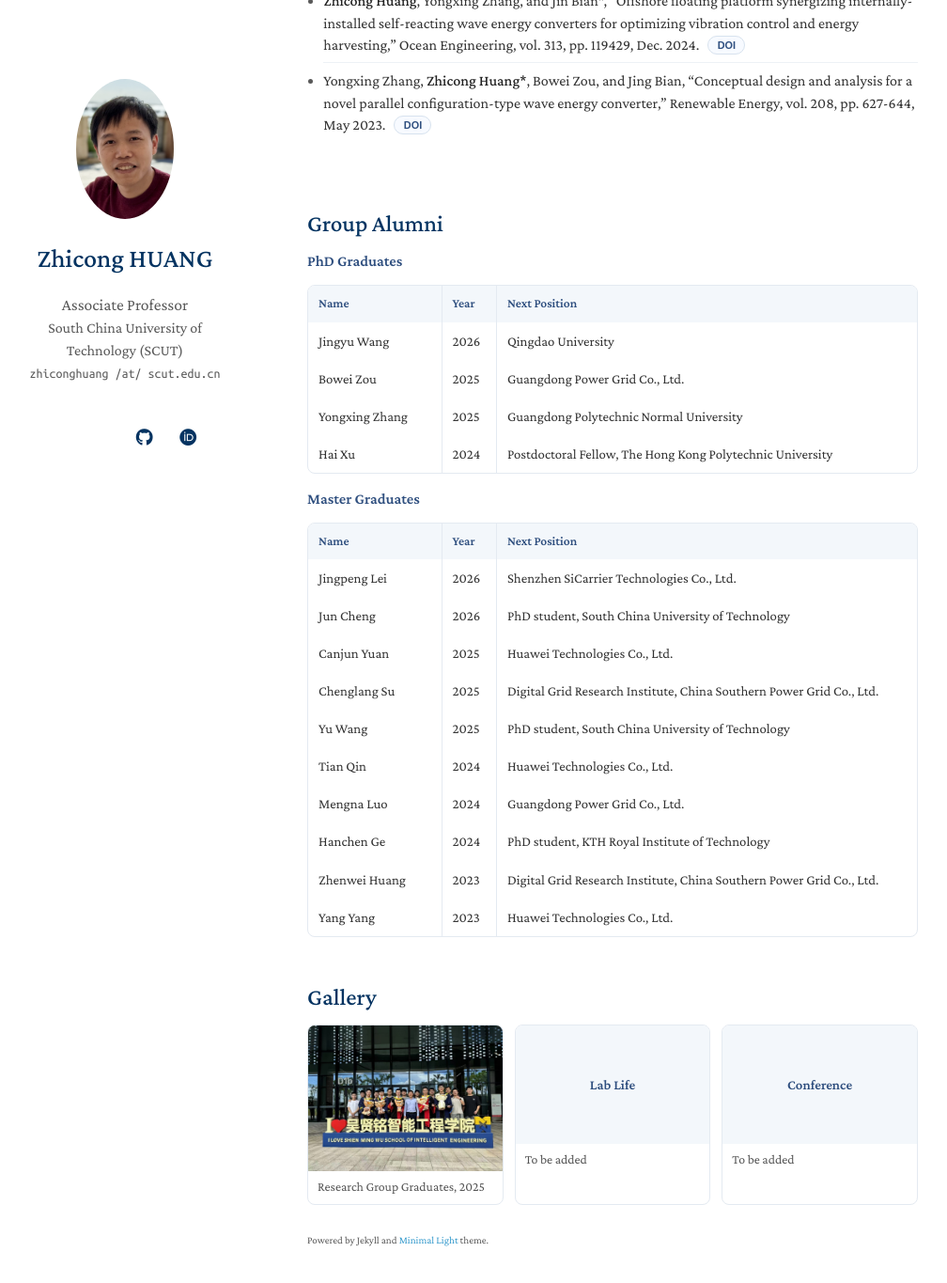
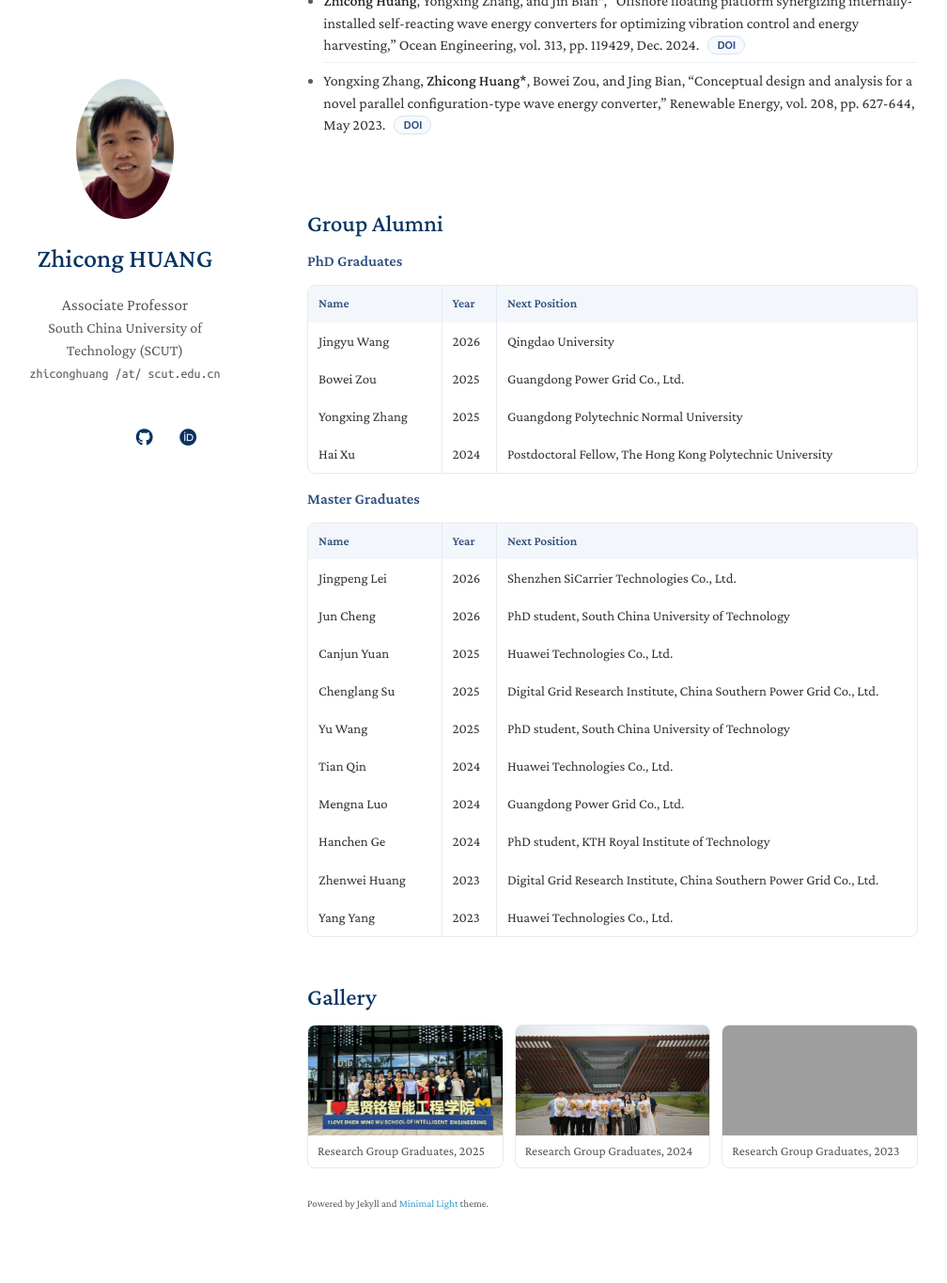
Before and after one commit to forwardhuang/forwardhuang.github.io, a Jekyll site: the page built from index.md, in a window 1280 px wide and 1400 px high, scrolled down 3645 px. Shown: the top 1365 px of the window at 94% size, without its empty margins (143-1151 px from the left). Built offline with Jekyll 4.4.1, drawn with Linux system fonts in a browser that asks for light colours; a style sheet for code colours, icons or effects is not loaded; our own code applies the rules of GitHub Pages for plain Markdown files; grey boxes are pictures that could not be loaded.

Commit message:
Complete research group graduates gallery

```diff
--- a/_includes/gallery.md
+++ b/_includes/gallery.md
@@ -8,12 +8,16 @@
     </a>
     <figcaption>Research Group Graduates, 2025</figcaption>
   </figure>
-  <figure class="gallery-item gallery-placeholder">
-    <div>Lab Life</div>
-    <figcaption>To be added</figcaption>
+  <figure class="gallery-item">
+    <a href="./assets/img/gallery-class-2024.jpg" target="_blank" rel="noopener">
+      <img src="./assets/img/gallery-class-2024.jpg" alt="Research group graduation photo, 2024">
+    </a>
+    <figcaption>Research Group Graduates, 2024</figcaption>
   </figure>
-  <figure class="gallery-item gallery-placeholder">
-    <div>Conference</div>
-    <figcaption>To be added</figcaption>
+  <figure class="gallery-item">
+    <a href="./assets/img/gallery-class-2023.png" target="_blank" rel="noopener">
+      <img src="./assets/img/gallery-class-2023.png" alt="Research group graduation photo, 2023">
+    </a>
+    <figcaption>Research Group Graduates, 2023</figcaption>
   </figure>
 </div>
--- a/assets/css/style.scss
+++ b/assets/css/style.scss
@@ -343,7 +343,7 @@
 .gallery-item img {
   display: block;
   width: 100%;
-  aspect-ratio: 4 / 3;
+  aspect-ratio: 16 / 9;
   object-fit: cover;
 }
 
```
Also changed, not shown: assets/img/gallery-class-2024.jpg (added), 1 other file.
